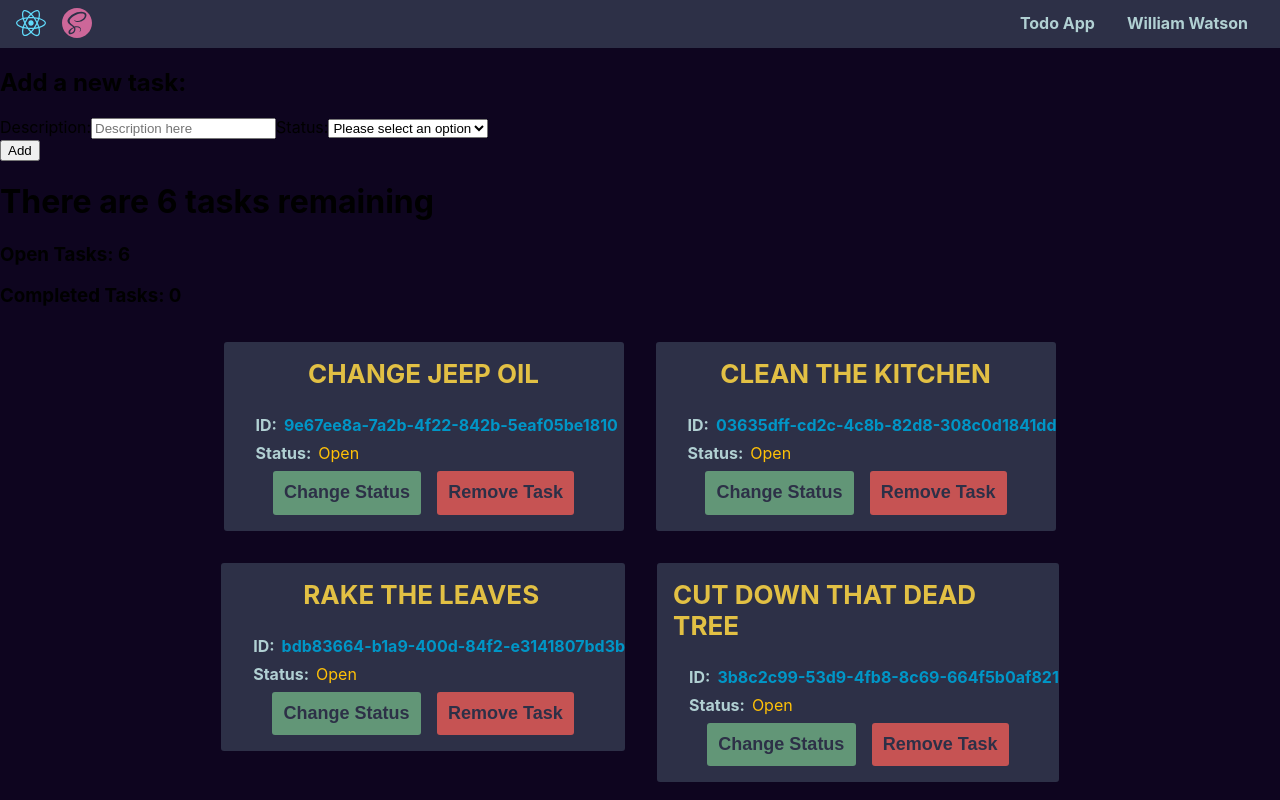
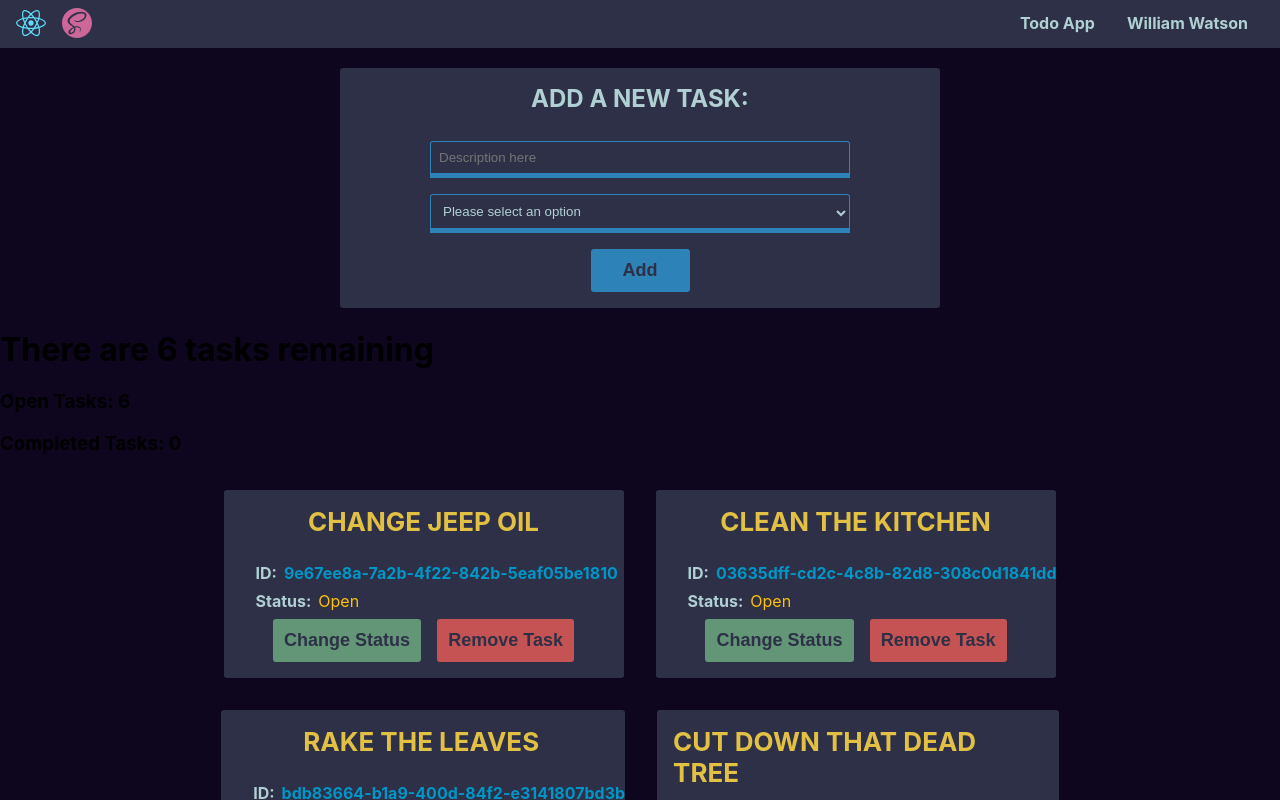
Before and after one commit to threnody5/INFO-5143-lab, a React (Create React App) app: page / in a window 1280 px wide. Shown: the top 800 px of the page. Built offline with nearby package versions, Linux system fonts and the light colour scheme.

Commit message:
form component styling complete

```diff
--- a/src/components/Form/index.jsx
+++ b/src/components/Form/index.jsx
@@ -21,14 +21,13 @@ export default function Form({
   };
 
   return (
+    <form className='form-container'>
       <div>
-      <form>
-        <div>
-          <h2>Add a new task: </h2>
+        <h2>ADD A NEW TASK: </h2>
         {/* Conditional rendering for displaying the list of errors to
           the users if the errorMessage array has a length greater than 0 */}
         {errorMessage.length > 0 && (
-            <div>
+          <div className='error-form'>
             Missing Data:
             <ul>
               {errorMessage.map((error, index) => (
@@ -40,11 +39,12 @@ export default function Form({
       </div>
       <div>
         <div>
-            <label>
+          <label className='form-description'>
             {/* Field that allows the user to enter in the description
               that they desire for the task they're adding */}
-              Description:
+            {/* Description: */}
             <input
+              title='Enter a description.'
               type='text'
               placeholder='Description here'
               value={description}
@@ -57,8 +57,9 @@ export default function Form({
             <label>
               {/* Dropdown menu that allows the user to select
                 if the task they're adding is 'Open' or 'Completed */}
-                Status:
+              {/* Status: */}
               <select
+                title='Choose an option.'
                 value={selectedValue}
                 onChange={handleChange}
               >
@@ -75,11 +76,15 @@ export default function Form({
           </span>
           <div>
             {/* Button to add the task to the task list */}
-              <button onClick={addTask}>Add</button>
+            <button
+              className='add-button'
+              onClick={addTask}
+            >
+              Add
+            </button>
           </div>
         </div>
       </div>
     </form>
-    </div>
   );
 }
--- a/src/components/Form/styles.scss
+++ b/src/components/Form/styles.scss
@@ -0,0 +1,66 @@
+@import './../../styles/variables.scss';
+
+.form-container {
+    border-radius: 3px;
+    background-color: $backdrop-color;
+    display: block;
+    text-align: center;
+    max-width: 600px;
+    margin-left: auto;
+    margin-right: auto;
+    margin-bottom: 1rem;
+
+    h2 {
+        padding-top: 1rem;
+        color: $text-color;
+    }
+
+    input[type='text'],
+    select {
+        box-sizing: border-box;
+        border-top-right-radius: 3px;
+        border-top-left-radius: 3px;
+        border: solid 1px $button-color;
+        background-color: $backdrop-color;
+        border-bottom: solid 5px $button-color;
+        color: $text-color;
+        width: 70%;
+        margin: 0.5rem 0 0.5rem 0;
+        padding: 0.5rem;
+    }
+
+    .form-description {
+        color: $text-color;
+    }
+
+    .add-button {
+        @include button($button-color);
+        padding-left: 2rem;
+        padding-right: 2rem;
+        margin-top: 0.5rem;
+        margin-bottom: 1rem;
+    }
+
+    .error-form {
+        width: 50%;
+        margin: auto;
+        padding-top: 1rem;
+        padding-bottom: 1rem;
+        color: $danger-color;
+        font-weight: bold;
+
+        ul {
+            text-align: left;
+
+            @include breakpoint-small {
+                margin-left: -3rem;
+                margin-right: auto;
+
+            }
+        }
+    }
+
+    @include breakpoint-small {
+        width: 400px;
+    }
+}
```
Lines whose indentation alone changed are shown as unchanged.
